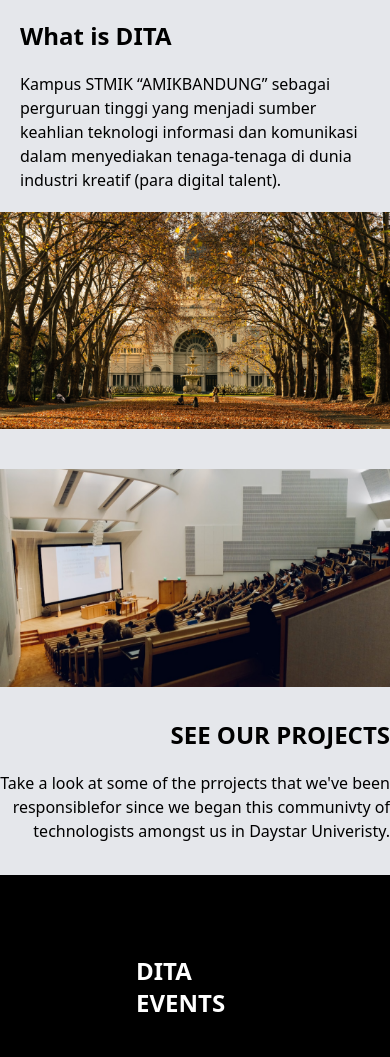
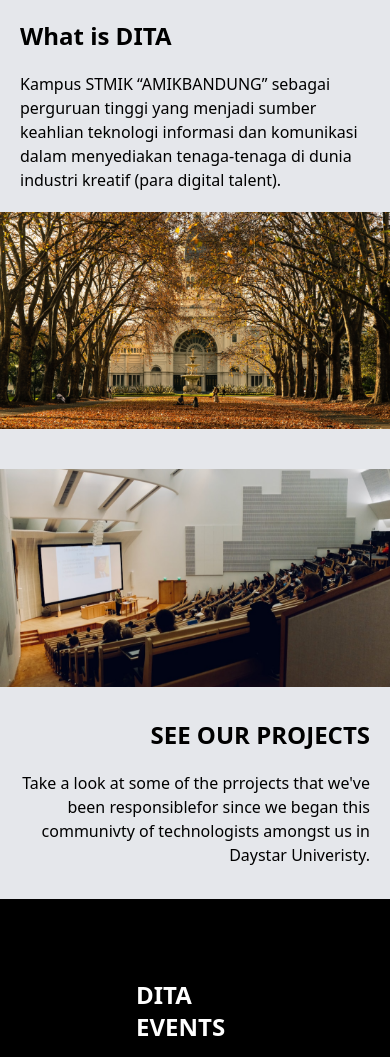
Before and after one commit to dita-daystaruni/dita-website-frontend, a React (Vite) app: page / in a window 390 px wide. Shown: the top 1057 px of the page. Built offline with nearby package versions, Linux system fonts and the light colour scheme.

Commit message:
feat: added responsiveness to about us section

```diff
--- a/src/pages/components/landing/about.jsx
+++ b/src/pages/components/landing/about.jsx
@@ -32,7 +32,7 @@ const About = () => {
           alt="lecture theater"
           src={about2}
         />
-        <div className="md:py-10 md:px-10 md:max-w-lg md:ml-24 md:mt-10 md:p-10 md:mr-24 max-sm:px-0 py-8">
+        <div className="md:py-10 md:px-10 md:max-w-lg md:ml-24 md:mt-10 md:p-10 md:mr-24 max-sm:px-5 py-8">
           <h3 className="font-bold text-2xl mb-5 text-right">
             SEE OUR PROJECTS
           </h3>
```
